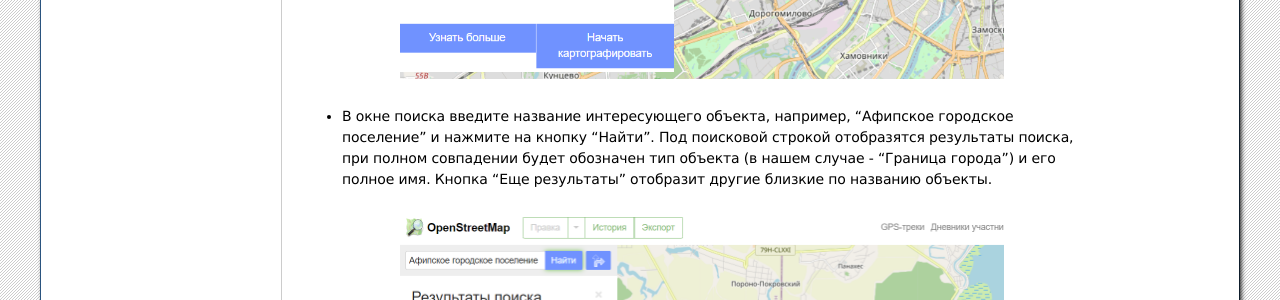
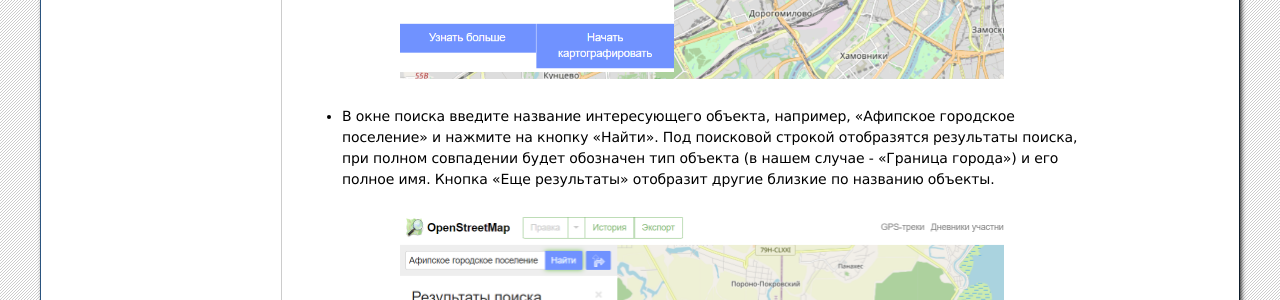
Before and after one commit to nextgis/docs_data, a Sphinx documentation site: the page built from source/osm_search.rst, in a window 1280 px wide. Shown: the part 482-782 px from the top of the page. Built offline with Sphinx 7.4.7, drawn with Linux system fonts in a browser that asks for light colours; formulas are drawn with MathJax 3; pages that are not in the unit, such as notebooks, are missing from menus.

```diff
--- a/source/osm_search.rst
+++ b/source/osm_search.rst
@@ -10,7 +10,7 @@
    :align: center
    :width: 16cm
 
-* В окне поиска введите название интересующего объекта, например, “Афипское городское поселение” и нажмите на кнопку “Найти”. Под поисковой строкой отобразятся результаты поиска, при полном совпадении будет обозначен тип объекта (в нашем случае - “Граница города”) и его полное имя. Кнопка “Еще результаты” отобразит другие близкие по названию объекты.
+* В окне поиска введите название интересующего объекта, например, «Афипское городское поселение» и нажмите на кнопку «Найти». Под поисковой строкой отобразятся результаты поиска, при полном совпадении будет обозначен тип объекта (в нашем случае - «Граница города») и его полное имя. Кнопка «Еще результаты» отобразит другие близкие по названию объекты.
 
 .. figure:: _static/osm_search2.png
    :name: osm_search2
```
